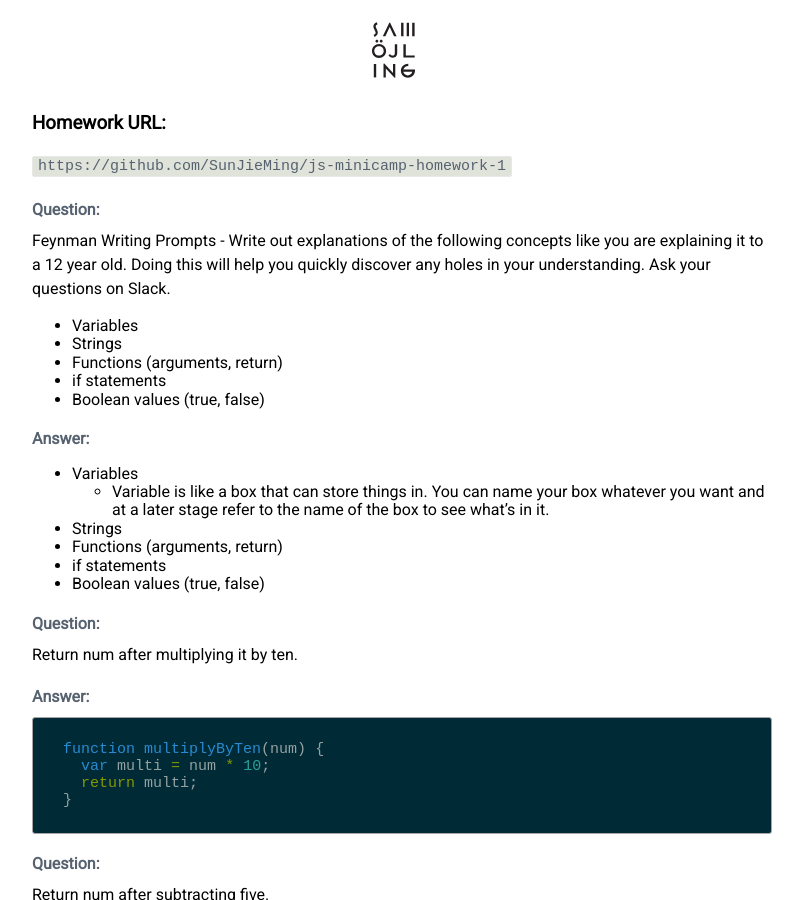
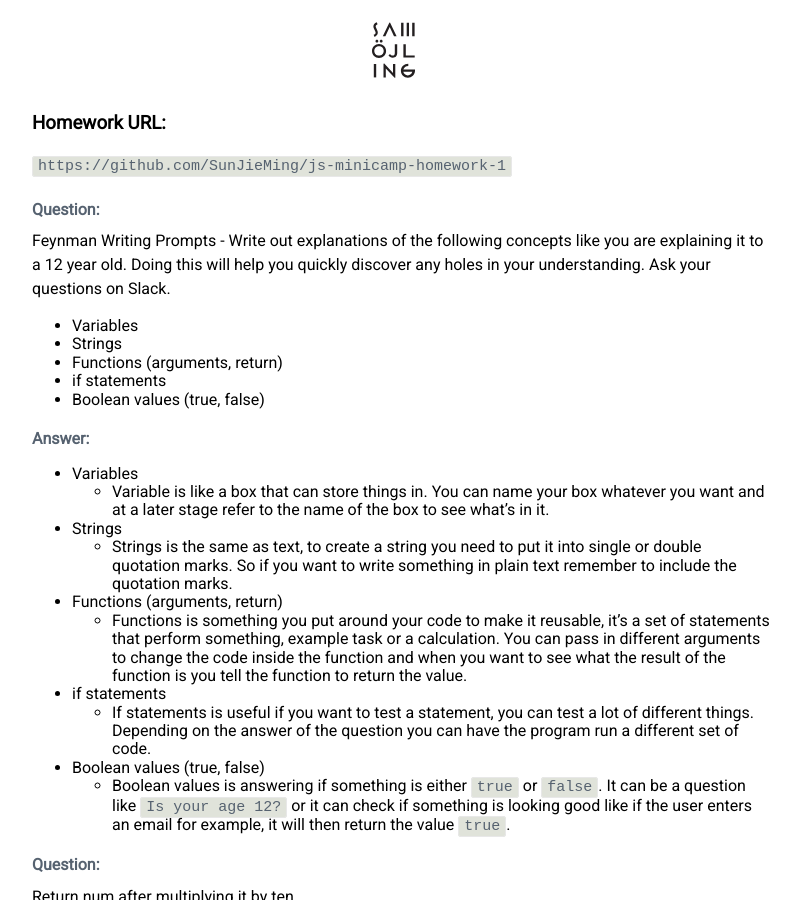
Before and after one commit to scarsam/blog, a Jekyll site: the page built from _posts/2017-03-16-lambda-school-assignment-1.markdown, in a window 1280 px wide and 900 px high. Shown: the whole window, without its empty margins (238-1041 px from the left). Built offline with Jekyll 4.4.1, drawn with Linux system fonts in a browser that asks for light colours.

Commit message:
Updated post for lambda assignment 1

```diff
--- a/_posts/2017-03-16-lambda-school-assignment-1.markdown
+++ b/_posts/2017-03-16-lambda-school-assignment-1.markdown
@@ -19,9 +19,13 @@ Feynman Writing Prompts - Write out explanations of the following concepts like
 * Variables
   * Variable is like a box that can store things in. You can name your box whatever you want and at a later stage refer to the name of the box to see what's in it.
 * Strings
+  * Strings is the same as text, to create a string you need to put it into single or double quotation marks. So if you want to write something in plain text remember to include the quotation marks.
 * Functions (arguments, return)
+  * Functions is something you put around your code to make it reusable, it's a set of statements that perform something, example task or a calculation. You can pass in different arguments to change the code inside the function and when you want to see what the result of the function is you tell the function to return the value.
 * if statements
+  * If statements is useful if you want to test a statement, you can test a lot of different things. Depending on the answer of the question you can have the program run a different set of code.
 * Boolean values (true, false)
+  * Boolean values is answering if something is either `true` or `false`. It can be a question like `Is your age 12?` or it can check if something is looking good like if the user enters an email for example, it will then return the value `true`.
 
 #### Question:
 Return num after multiplying it by ten.
```
